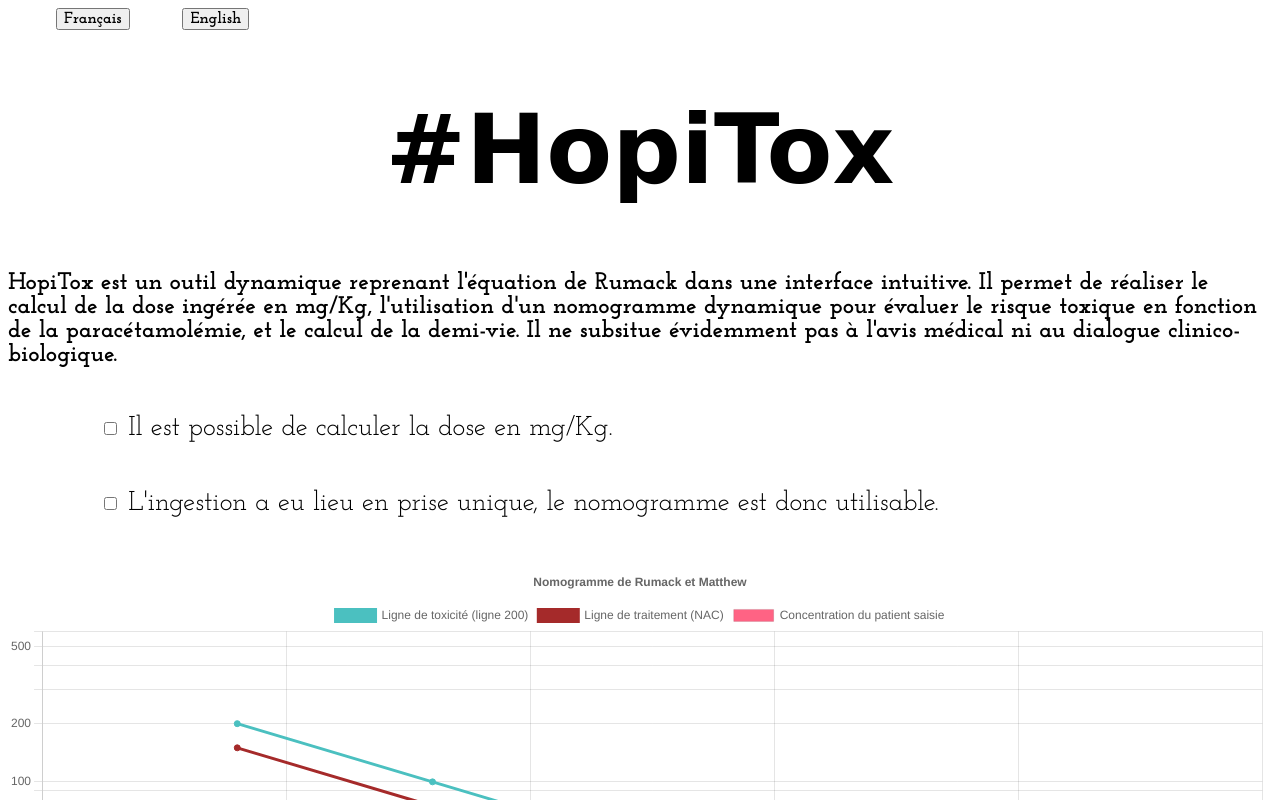
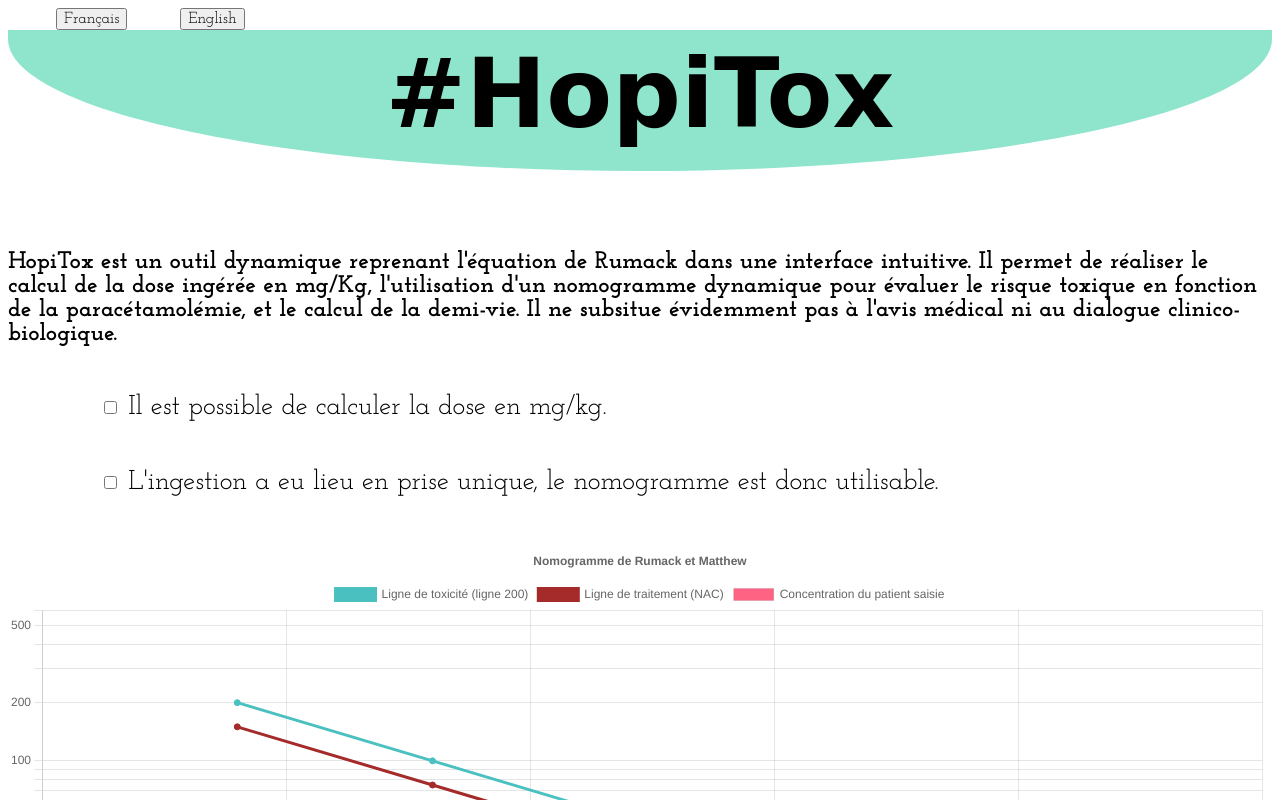
Before and after one commit to TheShinriel/graphProject, a website: page app/index.html in a window 1280 px wide. Shown: the top 800 px of the page. Drawn offline with nearby package versions, Linux system fonts and the light colour scheme; a web font is replaced by a local one.

Commit message:
style du titre

```diff
--- a/app/index.html
+++ b/app/index.html
@@ -11,12 +11,15 @@
         <button class="btn_translation" data-langage="french"> Français </button>
         <button class="btn_translation" data-langage="english"> English </button>
     </header>
-    <h1 class="main_title"> #HopiTox </h1>
+    <div id="title">
+        <h1 class="main_title"> #HopiTox </h1>
+        <svg  data-name="Layer 1" xmlns="http://www.w3.org/2000/svg" height="75%" width="100%"viewBox="0 0 1200 120" preserveAspectRatio="none" ><path  d="M0,0V7.23C0,65.52,268.63,112.77,600,112.77S1200,65.52,1200,7.23V0Z" class="shape-fill" fill="#8FE5CC" fill-opacity="1"></path></svg>
+    </div>
     <h2 class="sub_title"> HopiTox est un outil dynamique reprenant l'équation de Rumack dans une interface intuitive. Il permet de réaliser le calcul de la dose ingérée en mg/Kg, l'utilisation d'un nomogramme dynamique pour évaluer le risque toxique en fonction de la paracétamolémie, et le calcul de la demi-vie. Il ne subsitue évidemment pas à l'avis médical ni au dialogue clinico-biologique. </h2>
 
     <div id="need_dose_agreement" class="visible">
         <input type="checkbox" data-div="need_dose" name="need_dose" id="need_dose_calc">
-        <label class="need_dose" for="need_dose_calc"> Il est possible de calculer la dose en mg/Kg. </label>
+        <label class="need_dose" for="need_dose_calc"> Il est possible de calculer la dose en mg/kg. </label>
     </div>
 
     <div id="need_dose" class="invisible">
@@ -81,7 +84,7 @@
     </div>
 
     <div class="contact">
-        <p>Créé en juillet 2021 suite à une discussion entre une biologiste et un développeur, cette outil est gratuit, réalisé de maniére bénévole, et peut être incrémenté au gré de vos demandes. </p>
+        <p>Créé en juillet 2021 suite à une discussion entre une biologiste et un développeur, cette outil est gratuit, réalisé de manière bénévole, et peut être incrémenté au gré de vos demandes. </p>
         <p> <a HREF="mailto:manon.launay@wanadoo.fr">Nous contacter</a></p>
     </div>
 
--- a/app/js/app.js
+++ b/app/js/app.js
@@ -331,5 +331,5 @@ function displayDoseWeight() {
     let weight = inputSubjectWeight.value;
     let dose = inputHypotheticDose.value;
     let result = dose * 1000 / weight;
-    pResultNeedDose.textContent = `La dose ingérée est donc ${result.toFixed(0)} mg/Kg.`;
+    pResultNeedDose.textContent = `La dose ingérée est donc ${result.toFixed(0)} mg/kg.`;
 }
--- a/app/main.css
+++ b/app/main.css
@@ -3,8 +3,19 @@
 body {
     font-family: 'Josefin Slab', serif;
 }
-h1, .p_result {
+.p_result {
     text-align: center;
+}
+#title {
+    position: relative;
+    width: 100%;
+    height: 200px;
+}
+h1 {
+ position: absolute;
+    left: 50%;
+    top: 0px;
+    transform: translate(-50%, -50%);
 }
 
 h3 {
@@ -18,7 +29,7 @@ h1{
 }
 button,
 input {
-    font-size: 1rem;
+    font-size: 1rem;0
     font-weight: 700;
     font-family: 'Josefin Slab', serif;
     margin-left: 3rem;
```
Also changed, not shown: app/curve.svg (added).
